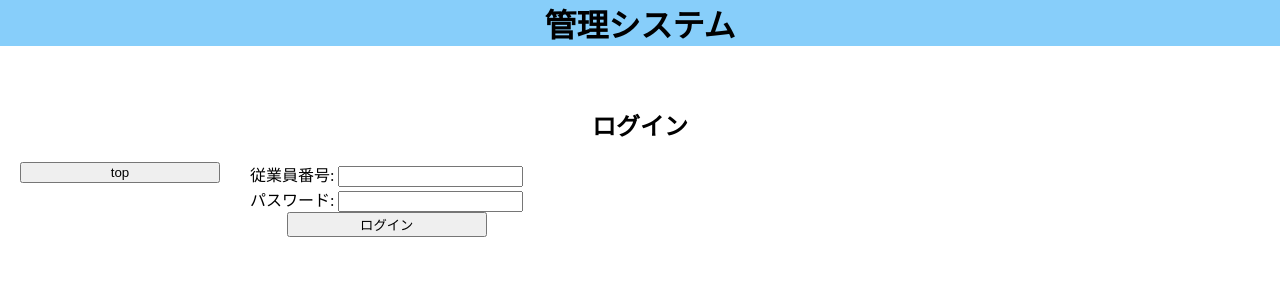
After one commit to hinata-yamakoshi/django_workspace, a Django app: page /Login/ in a window 1280 px wide. The commit adds this page. Shown: the top 300 px of the page. Run offline with Django 5.2, Linux system fonts and the light colour scheme.

Commit message:
ログイン機能とその他諸々の変更

```diff
--- a/psys/urls.py
+++ b/psys/urls.py
@@ -5,6 +5,7 @@ app_name = 'psys'
 
 urlpatterns = [
     path('', views.Index, name='Index'),
+    path('Login/', views.login, name='Login'),
     path('CustomerSearch/', views.CustomerSearch, name='CustomerSearch'),
     path('CustomerManagementMenu/', views.MainMenu, name='CustomerManagementMenu'),
 ]
--- a/psys/views.py
+++ b/psys/views.py
@@ -4,6 +4,13 @@ from .models import Customer
 
 def Index(request):
     return render(request, 'customer/index.html')
+
+def login(request):
+    error_message = ''
+    if request.method == "POST":
+        employee_no = request.POST.get('employee_no')
+        password = request.POST.get('password')
+    return render(request, 'customer/Login.html', {'error_message':error_message})
 
 def MainMenu(request):
     return render(request, 'customer/CustomerManagementMenu.html')
--- a/static/css/style.css
+++ b/static/css/style.css
@@ -28,6 +28,11 @@ th {
     text-align: center;
 }
 
+button {
+    width: 200px;
+    text-align: center;
+}
+
 .error_area {
     text-align: center;
     margin-top: 20px;
@@ -52,13 +57,13 @@ th {
     width: 150px;
 }
 
-.search_layout,.management_menu_layout {
+.layout {
     display: flex;
     gap: 30px;
     align-items: flex-start;
 }
 
-.search_area {
+.search_area,.login_area {
     text-align: left;
 }
 
--- a/templates/customer/CustomerManagementMenu.html
+++ b/templates/customer/CustomerManagementMenu.html
@@ -8,9 +8,11 @@
 
 <h2>得意先管理メニュー</h2>
 
-<div class="management_menu_layout">
+<div class="layout">
     <div class="menu_buttons">
-        <button name="MainMenuButton">管理メニュー</button>
+        <a href="">
+            <button name="MainMenuButton">管理メニュー</button>
+        </a>
     </div>
 
     <div class="management_menu_area">
--- a/templates/customer/CustomerSearch.html
+++ b/templates/customer/CustomerSearch.html
@@ -8,12 +8,14 @@
 
 <h2>得意先検索</h2>
 
-<div class="search_layout">
+<div class="layout">
     <div class="menu_buttons">
         <a href="{% url 'psys:CustomerManagementMenu' %}">
             <button type="button">得意先管理メニュー</button>
         </a>
-        <button>ログアウト</button>
+        <a href="">
+            <button>ログアウト</button>
+        </a>
     </div>
 
     <div class="search_area">
--- /dev/null
+++ b/templates/customer/Login.html
@@ -0,0 +1,38 @@
+{% extends "base.html" %}
+
+{% block title %}
+ログイン
+{% endblock %}
+
+{% block content %}
+
+<h2>ログイン</h2>
+
+<div class="layout">
+    <div class="menu_buttons">
+        <a href="{% url 'psys:Index' %}">
+            <button type="button" name="topButton">top</button>
+        </a>
+    </div>
+    <div class="login_area">
+        <form method="post">
+            {% csrf_token %}
+            <div class="login_input">
+                従業員番号:
+                <input type="text" name="employee_no">
+                <br>
+                パスワード:
+                <input type="password" name="password">
+            </div>
+            <button type="submit" name="loginButton">ログイン</button>
+        </form>
+    </div>
+</div>
+
+{% if error_message %}
+<div class="error_area">
+    <p class="error_message">{{error_message}}</p>
+</div>
+{% endif %}
+
+{% endblock %}
```
Also changed, not shown: templates/customer/index.html (+6 -2 lines).
